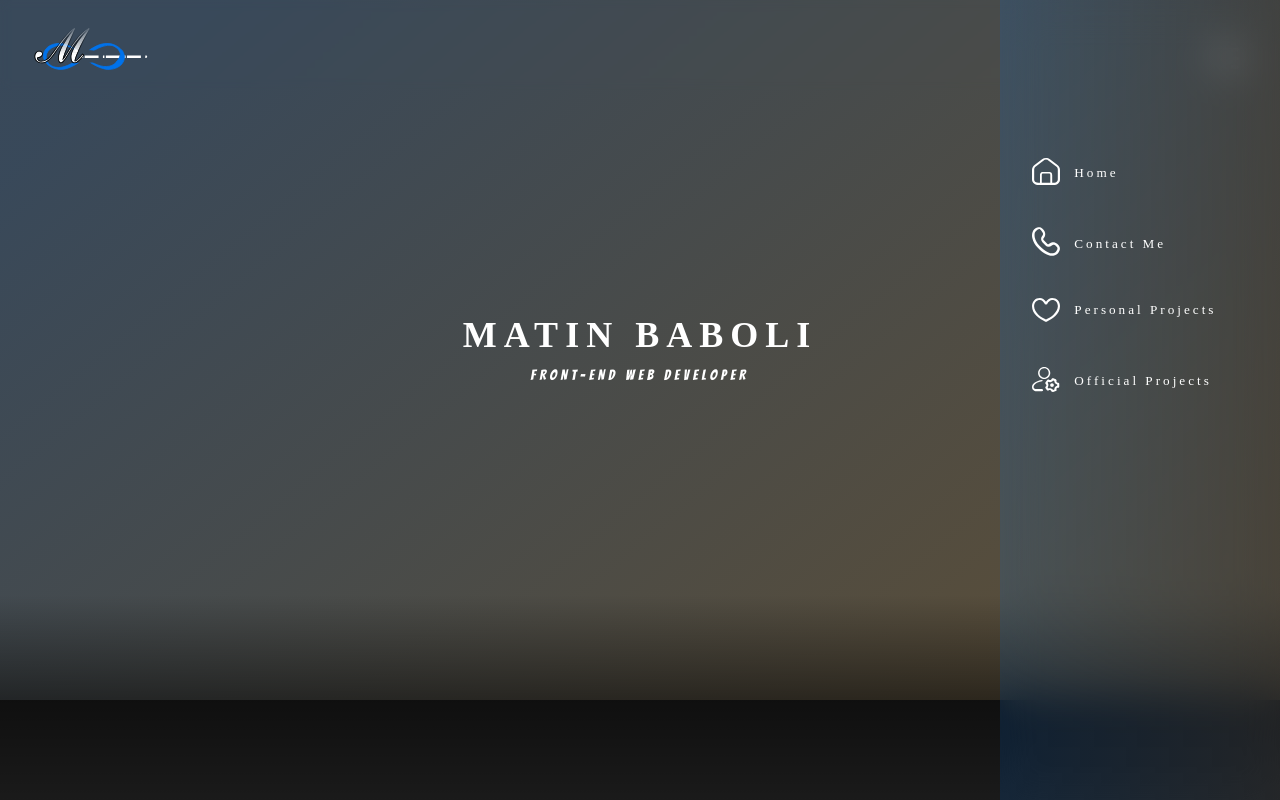
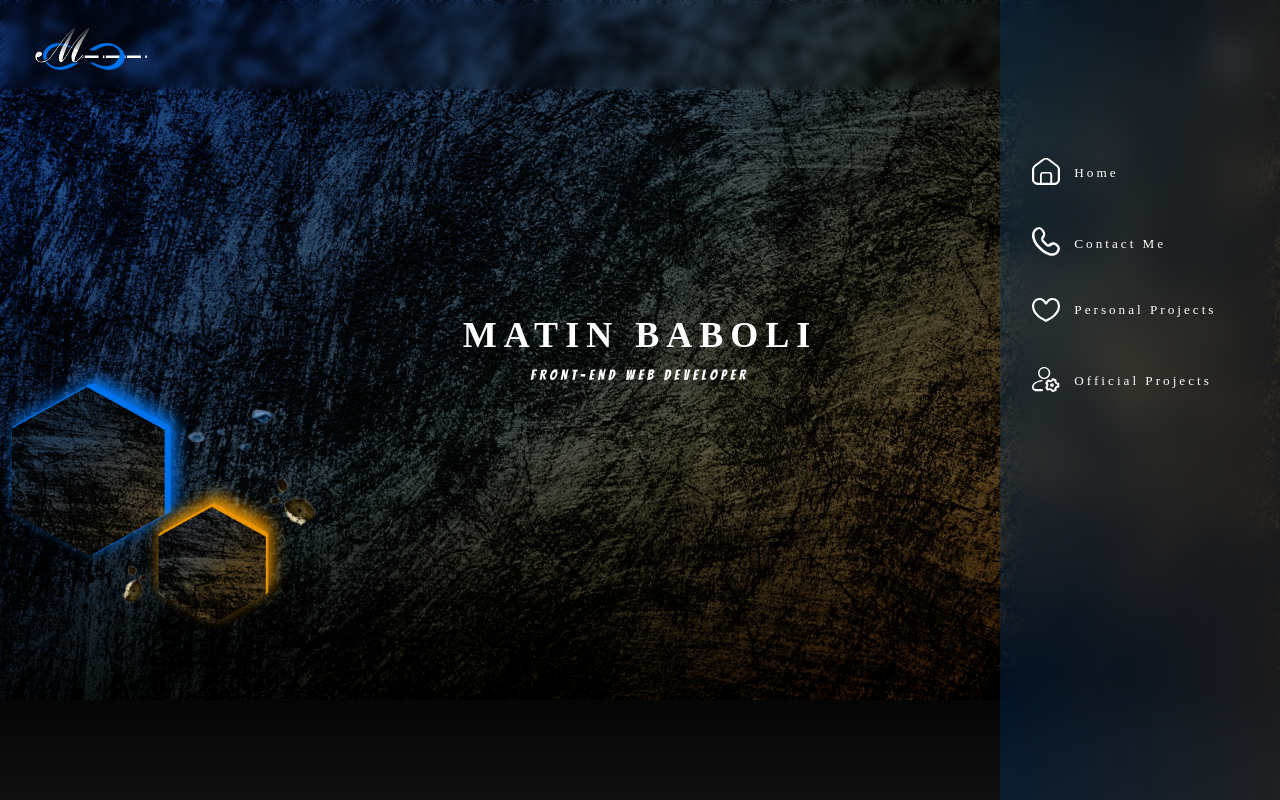
Before and after one commit to matinbaboli/matinbaboli.github.io, a plain HTML site: page index.html in a window 1280 px wide. Shown: the top 800 px of the page. Drawn offline with Linux system fonts and the light colour scheme; a web font is replaced by a local one.

Commit message:
finnished styling the background of the hero section

```diff
--- a/index.html
+++ b/index.html
@@ -58,8 +58,13 @@
             <article>
                 <h1>MATIN BABOLI</h1>
                 <p>FRONT-END WEB DEVELOPER</p>
-
             </article>
+            <div class="hero-shapes-container">
+                <img  src="./images/images 1.png" alt="shape">
+                <img  src="./images/images (1) 1.png" alt="shape">
+                <img class="hero-section-shape-big" src="./images/Polygon 2.png" alt="shape">
+                <img class="hero-section-shape-small" src="./images/small-polygon-shape.png" alt="shape">
+            </div>
         </section>
         <section class="about-section">
             <article class="about-section-content">
@@ -173,3 +178,5 @@
 
 </body>
 </html>
+
+<!-- tommorow im finnishing the contact me page and also make everything i have built so far responsive. -->
--- a/style-files/_global-definitions.scss
+++ b/style-files/_global-definitions.scss
@@ -5,7 +5,7 @@ $primary-color-dirty: #3b72ad;
 $primary-color-dark: #38434f;
 $secondary-color: #eb9500;
 $secondary-color-dirty: #b5893c;
-$background-color: #262626;
+$background-color: #1a1a1a;
 
 $mainFont: "Akshar";
 $secondaryFont: "Be Vietnam Pro";
@@ -45,7 +45,7 @@ $generalInlinePadding: 30px;
   padding-inline: $generalInlinePadding;
   background: linear-gradient(
       to bottom,
-      rgba(0, 0, 0, 0.6),
+      rgba(0, 0, 0, 0.8),
       rgba(0, 0, 0, 0) 40% 20px
     ),
     $background-color;
--- a/style-files/home-page-styles/_hero-section.scss
+++ b/style-files/home-page-styles/_hero-section.scss
@@ -5,17 +5,52 @@
   height: 700px;
   text-align: center;
   @include flexbox-control(column);
-  background: linear-gradient(
-      to top,
-      rgba(0, 0, 0, 0.5),
-      rgba(0, 0, 0, 0) 15% 20px
-    ),
+  background: linear-gradient(to top, rgba(0, 0, 0, 1), rgba(0, 0, 0, 0) 250px),
     linear-gradient(
       140deg,
-      adjust-color($primary-color, $lightness: +10%, $alpha: -0.85) 10%,
-      adjust-color($secondary-color, $lightness: +10%, $alpha: -0.85) 90% 200px
+      adjust-color($primary-color, $lightness: +10%) 10%,
+      adjust-color($secondary-color, $lightness: +10%) 90% 200px
     ),
-    #3d3d3d;
+    url("../../images/texture35yu.jpg");
+  background-size: cover;
+  background-position: center;
+  background-blend-mode: soft-light;
+  isolation: isolate;
+
+  .hero-shapes-container {
+    position: relative;
+    width: 100%;
+    // needs less width on bigger screens
+    & :nth-child(1),
+    & :nth-child(2) {
+      position: absolute;
+      top: 10px;
+      left: -100px;
+      z-index: -3;
+      width: 380px;
+    }
+
+    & :nth-child(1) {
+      transform: rotate(-30deg) translate(90px, 150px);
+      width: 300px;
+    }
+  }
+
+  .hero-section-shape-big {
+    position: absolute;
+    z-index: -2;
+    top: 0;
+    left: 0px;
+    filter: drop-shadow(5px -5px 8px $primary-color);
+  }
+  .hero-section-shape-small {
+    position: absolute;
+    z-index: -2;
+    top: 120px;
+    left: 150px;
+    width: 130px;
+    filter: drop-shadow(3px -8px 8px $secondary-color);
+  }
 
   & h1 {
     font-size: $baseFontSize * 3;
```
Also changed, not shown: css/style.css/index.css, icons/Polygon-blue-stroke.svg (added), images/Polygon 2.png (added), images/desktop-wallpaper-modern-white-backgrounds-textured-with-abstract-hexagon-pattern-2848469-vector-art-at-vecteezy-white-vector.jpg (added), images/images (1) 1.png (added), images/images 1.png (added), images/pngtree-geometric-deformed-gray-white-transparent-texture-abstract-background-image_750910.jpg (added), images/small-polygon-shape.png (added), images/texture35yu.jpg (added).
